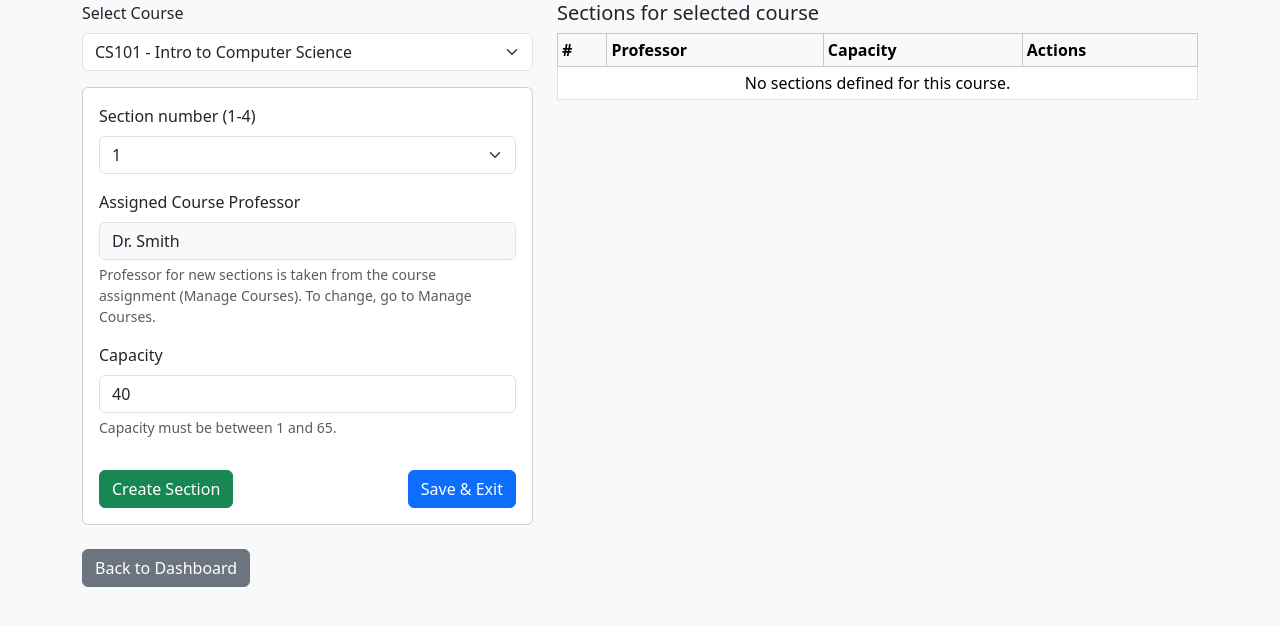
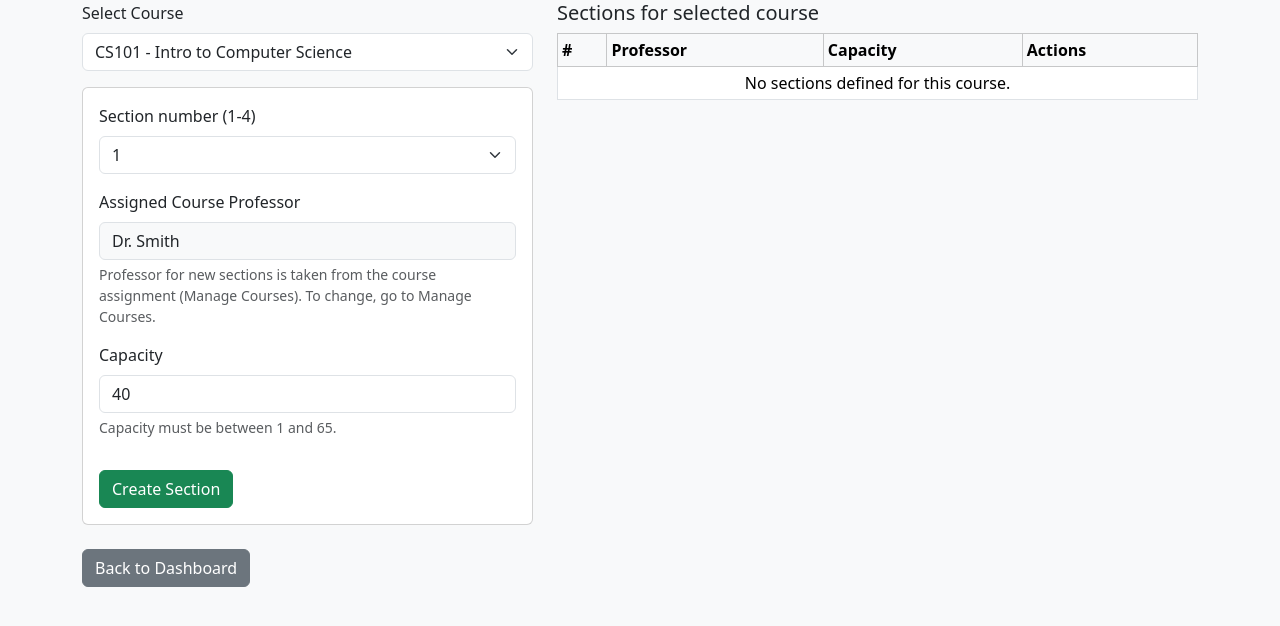
Before and after one commit to rowaidaEmad/ums, a PHP site: page /admin_sections.php in a window 1280 px wide. Shown: the part 121-747 px from the top of the page. Run offline with PHP 8.4, Linux system fonts and the light colour scheme; a user stored in the database is signed in; data comes from the database, SQL or seed files in the repository; data that the repository does not hold is empty.

Commit message:
add/drop sections updated

```diff
--- a/admin_sections.php
+++ b/admin_sections.php
@@ -157,7 +157,6 @@ if ($selectedCourseId) {
 
             <div class="d-flex justify-content-between mt-3">
                 <button type="submit" class="btn btn-success">Create Section</button>
-                <button type="submit" name="save_exit" value="1" class="btn btn-primary">Save & Exit</button>
             </div>
         </form>
     </div>
```
